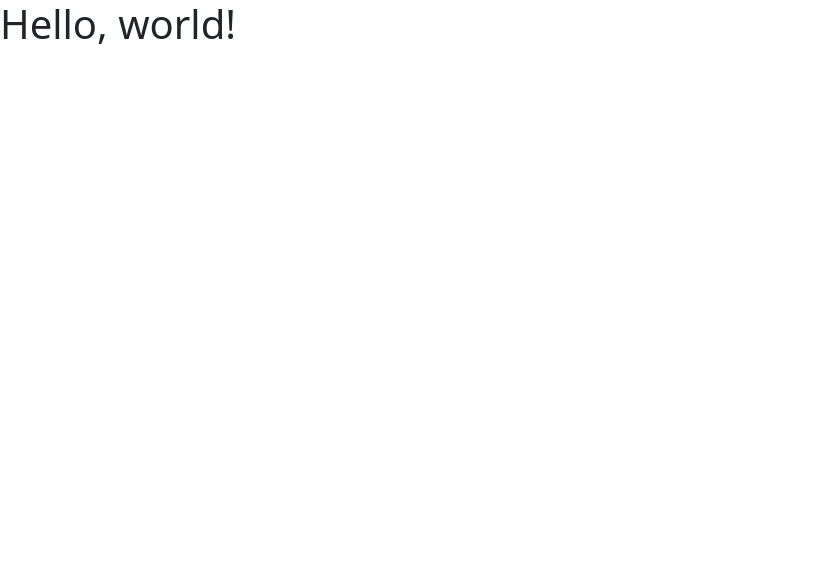
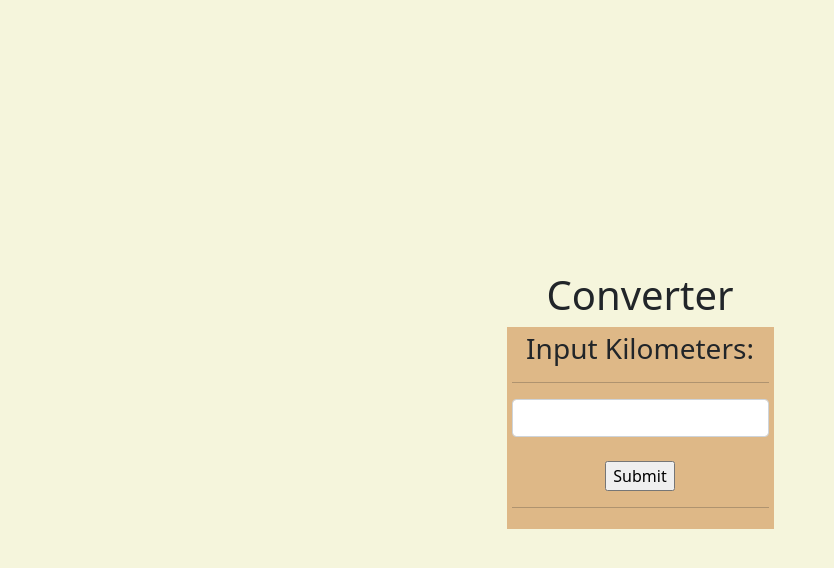
Before and after one commit to missile720/Kilometers_To_Miles, a plain HTML site: page index.html in a window 1280 px wide. Shown: the whole page, without its empty margins (0-834 px from the left). Drawn offline with nearby package versions, Linux system fonts and the light colour scheme.

Commit message:
feat(html): created the basic html and css layout

```diff
--- a/css/style.css
+++ b/css/style.css
@@ -0,0 +1,10 @@
+body {
+    height: 100vh;
+    background-color:beige;
+
+}
+
+.box{
+    background-color:burlywood;
+    padding: 5px;
+}
--- a/index.html
+++ b/index.html
@@ -11,10 +11,29 @@
     <!-- Style CSS -->
     <link href="css/style.css" rel = "stylesheet">
 
-    <title>Hello, world!</title>
+    <title>Kilometers to miles Converter</title>
   </head>
   <body>
-    <h1>Hello, world!</h1>
+    <div class="container-fluid h-100 d-flex flex-column justify-content-center">
+      <div class="row text-center">
+        <h1>Converter</h1>
+      </div>
+      <div class="row">
+          <div class="col d-flex justify-content-center">
+            <div class="box text-center">
+              <h3>Input Kilometers:</h3>
+              <hr>
+              <form>
+                <input type="text" class="form-control mt-2" id="inputText">
+                <br>
+                <input type="button" id="addButton" value="Submit">
+              </form>
+              <hr>
+              <h5 id = "result"></h5>
+            </div>
+          </div>
+      </div>
+    </div>
 
 
 
```
Also changed, not shown: js/script.js (added).
